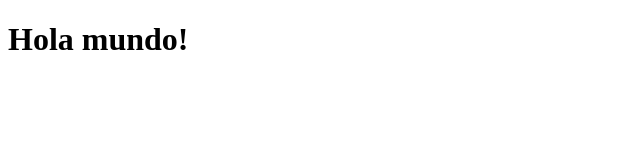
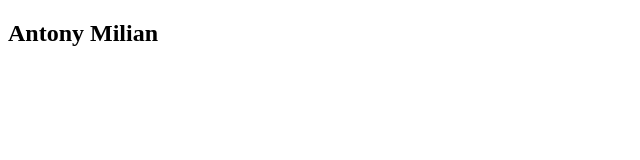
Before and after one commit to AntonyMilian190793/Ejemplo, a plain HTML site: page index.html in a window 1280 px wide. Shown: the whole page, without its empty margins (0-640 px from the left). Drawn offline with Linux system fonts and the light colour scheme.

Commit message:
Mejorando el index.html Div y h2

```diff
--- a/index.html
+++ b/index.html
@@ -2,9 +2,11 @@
 <html lang="en" dir="ltr">
   <head>
     <meta charset="utf-8">
-    <title>Git</title>
+    <title>Git y GitHub</title>
   </head>
   <body>
-    <h1>Hola mundo!</h1>
+    <div class="container">
+      <h2>Antony Milian</h2>
+    </div>
   </body>
 </html>
```
